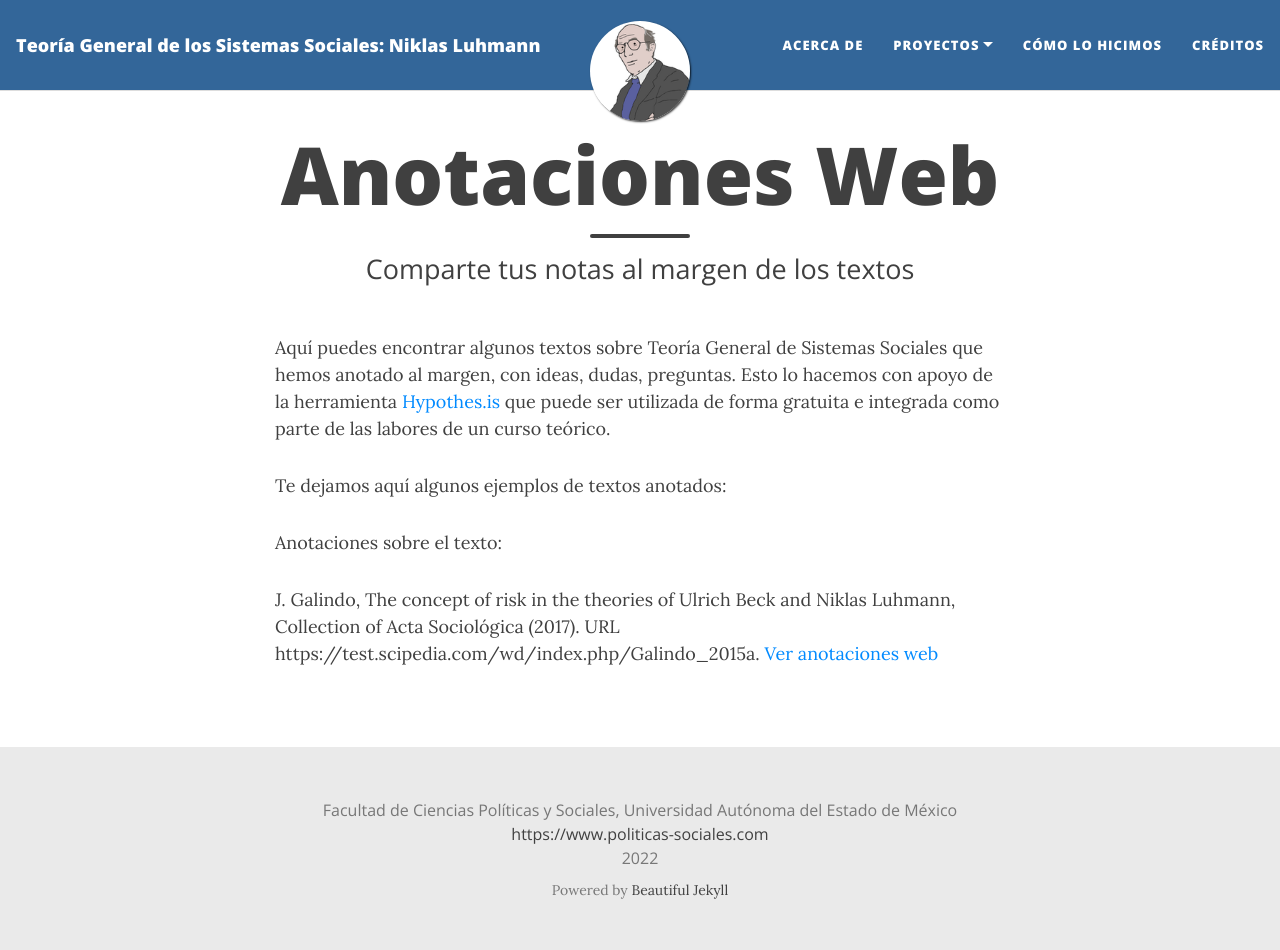
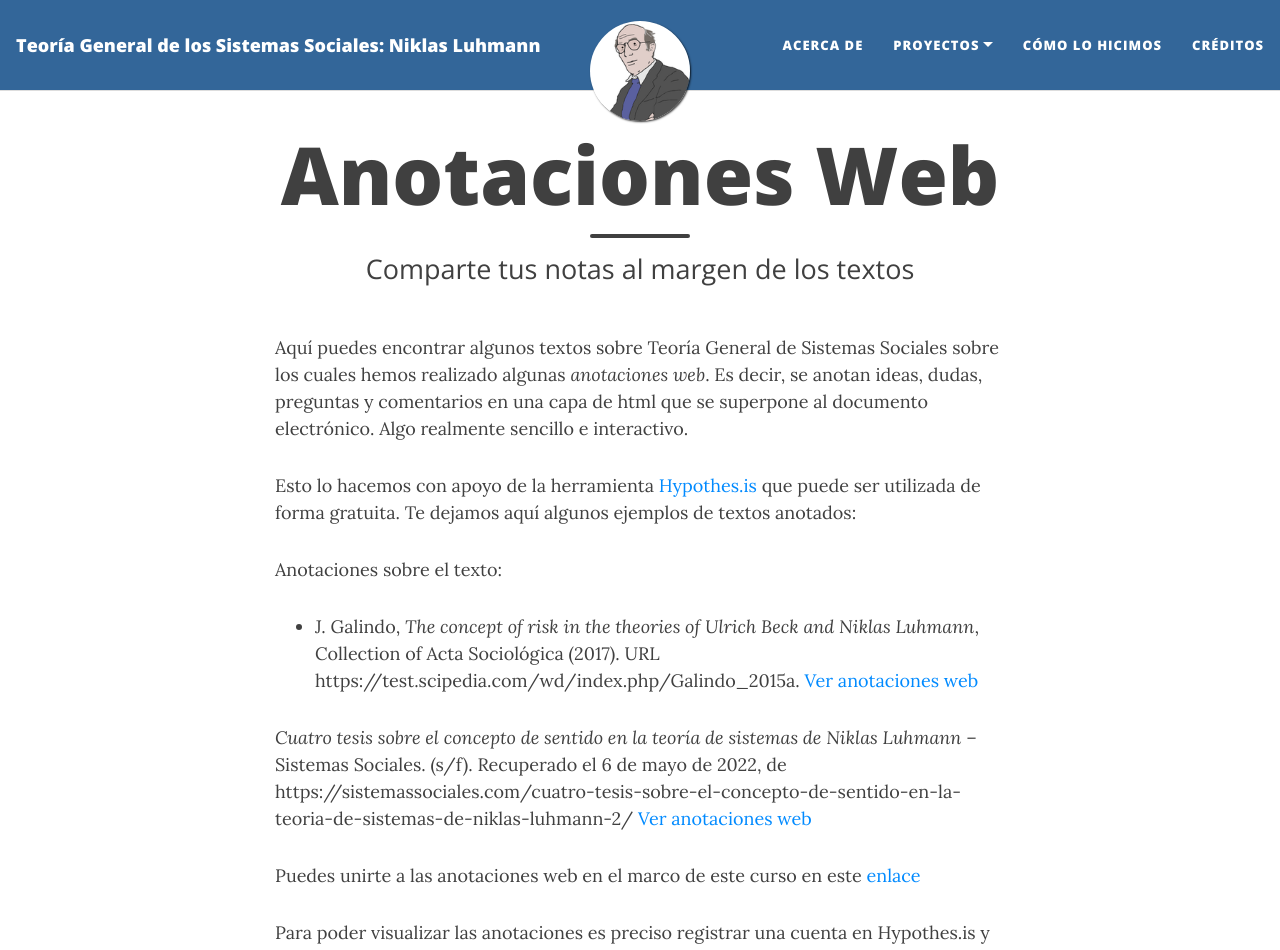
Before and after one commit to rosariorogel/luhmann, a Jekyll site: the page built from _pages/anotaciones.md, in a window 1280 px wide and 1400 px high. Shown: the top 950 px of the window. Built offline with Jekyll 4.4.1, drawn with Linux system fonts in a browser that asks for light colours; nearby versions of some CDN libraries; some of the changed text lies outside the part shown.

Commit message:
Hypothesis notas

```diff
--- a/_pages/anotaciones.md
+++ b/_pages/anotaciones.md
@@ -5,10 +5,18 @@ subtitle: Comparte tus notas al margen de los textos
 permalink: anotaciones
 ---
 
-Aquí puedes encontrar algunos textos sobre Teoría General de Sistemas Sociales que hemos anotado al margen, con ideas, dudas, preguntas. Esto lo hacemos con apoyo de la herramienta [Hypothes.is](https://web.hypothes.is/) que puede ser utilizada de forma gratuita e integrada como parte de las labores de un curso teórico.
+Aquí puedes encontrar algunos textos sobre Teoría General de Sistemas Sociales sobre los cuales hemos realizado algunas *anotaciones web*. Es decir, se anotan ideas, dudas, preguntas y comentarios en una capa de html que se superpone al documento electrónico. Algo realmente sencillo e interactivo.
 
-Te dejamos aquí algunos ejemplos de textos anotados:
+Esto lo hacemos con apoyo de la herramienta [Hypothes.is](https://web.hypothes.is/) que puede ser utilizada de forma gratuita. Te dejamos aquí algunos ejemplos de textos anotados:
 
 Anotaciones sobre el texto:
 
-J. Galindo, The concept of risk in the theories of Ulrich Beck and Niklas Luhmann, Collection of Acta Sociológica (2017). URL https://test.scipedia.com/wd/index.php/Galindo_2015a. [Ver anotaciones web](https://hyp.is/X0vVapB9Eeyn6tcyjZ0KcQ/test.scipedia.com/wd/index.php/Galindo_2015a)
+* J. Galindo, *The concept of risk in the theories of Ulrich Beck and Niklas Luhmann*, Collection of Acta Sociológica (2017). URL https://test.scipedia.com/wd/index.php/Galindo_2015a. [Ver anotaciones web](https://hyp.is/X0vVapB9Eeyn6tcyjZ0KcQ/test.scipedia.com/wd/index.php/Galindo_2015a)
+
+*Cuatro tesis sobre el concepto de sentido en la teoría de sistemas de Niklas Luhmann* – Sistemas Sociales. (s/f). Recuperado el 6 de mayo de 2022, de https://sistemassociales.com/cuatro-tesis-sobre-el-concepto-de-sentido-en-la-teoria-de-sistemas-de-niklas-luhmann-2/ [Ver anotaciones web](https://hyp.is/go?url=https%3A%2F%2Fsistemassociales.com%2Fcuatro-tesis-sobre-el-concepto-de-sentido-en-la-teoria-de-sistemas-de-niklas-luhmann-2%2F&group=__world__)
+
+Puedes unirte a las anotaciones web en el marco de este curso en este [enlace](https://hypothes.is/groups/DxYW7ioX/tgss-2022a)
+
+Para poder visualizar las anotaciones es preciso registrar una cuenta en Hypothes.is y habilitar el plug-in, es algo realmente sencillo. Compartimos aquí un tutorial de cómo hacerlo:
+
+<iframe width="560" height="315" src="https://www.youtube.com/embed/klIKXj1qnUQ" title="YouTube video player" frameborder="0" allow="accelerometer; autoplay; clipboard-write; encrypted-media; gyroscope; picture-in-picture" allowfullscreen></iframe>
```
